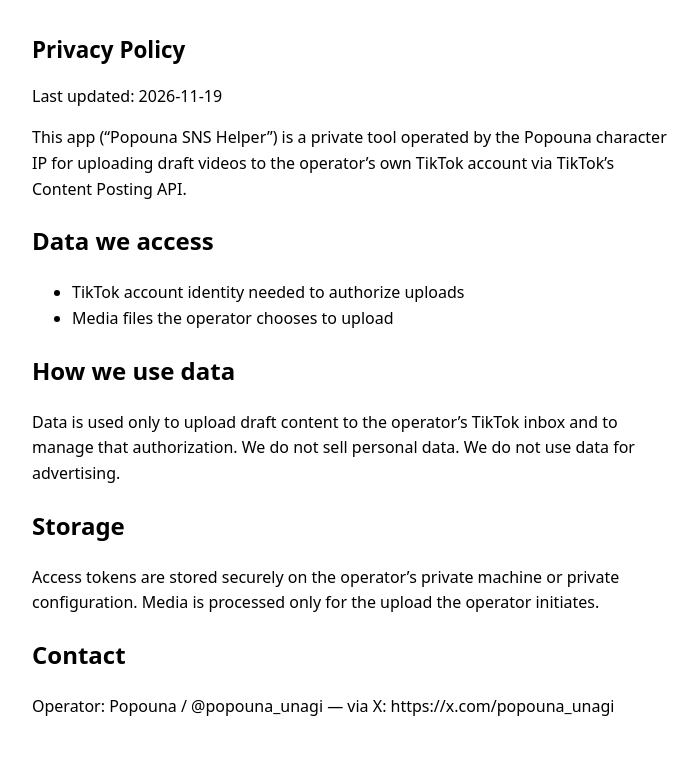
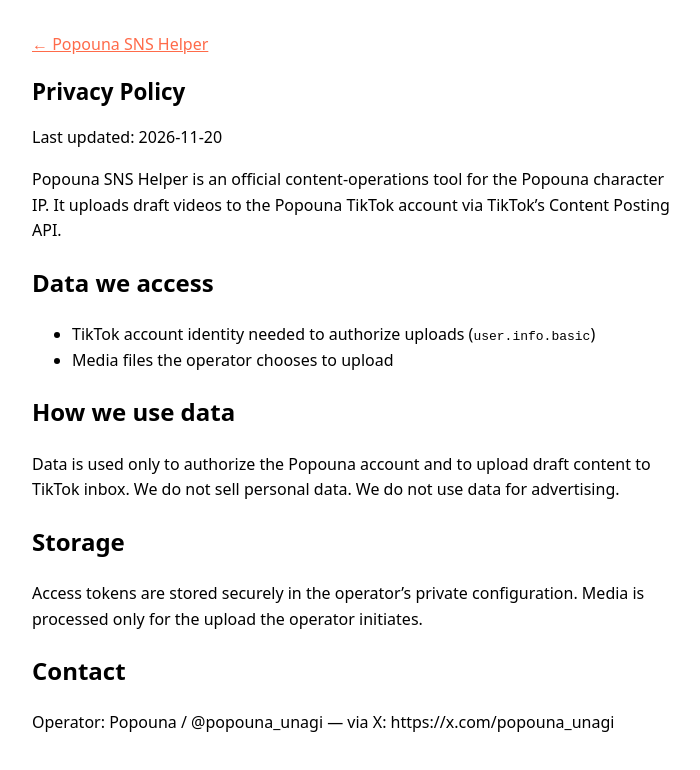
Before and after one commit to unaginau/popouna-legal, a plain HTML site: page privacy.html in a window 1280 px wide. Shown: the whole page, without its empty margins (288-988 px from the left). Drawn offline with Linux system fonts and the light colour scheme.

Commit message:
Improve site pages for TikTok app review

```diff
--- a/privacy.html
+++ b/privacy.html
@@ -1,5 +1,5 @@
 <!DOCTYPE html>
-<html lang="ja">
+<html lang="en">
 <head>
   <meta charset="utf-8" />
   <meta name="viewport" content="width=device-width, initial-scale=1" />
@@ -7,28 +7,30 @@
   <style>
     body { font-family: system-ui, sans-serif; max-width: 40rem; margin: 2rem auto; padding: 0 1rem; line-height: 1.6; }
     h1 { font-size: 1.4rem; }
+    a { color: #ff6b4a; }
   </style>
 </head>
 <body>
+  <p><a href="index.html">← Popouna SNS Helper</a></p>
   <h1>Privacy Policy</h1>
-  <p>Last updated: 2026-11-19</p>
+  <p>Last updated: 2026-11-20</p>
   <p>
-    This app (“Popouna SNS Helper”) is a private tool operated by the Popouna character IP
-    for uploading draft videos to the operator’s own TikTok account via TikTok’s Content Posting API.
+    Popouna SNS Helper is an official content-operations tool for the Popouna character IP.
+    It uploads draft videos to the Popouna TikTok account via TikTok’s Content Posting API.
   </p>
   <h2>Data we access</h2>
   <ul>
-    <li>TikTok account identity needed to authorize uploads</li>
+    <li>TikTok account identity needed to authorize uploads (<code>user.info.basic</code>)</li>
     <li>Media files the operator chooses to upload</li>
   </ul>
   <h2>How we use data</h2>
   <p>
-    Data is used only to upload draft content to the operator’s TikTok inbox and to manage
-    that authorization. We do not sell personal data. We do not use data for advertising.
+    Data is used only to authorize the Popouna account and to upload draft content to TikTok inbox.
+    We do not sell personal data. We do not use data for advertising.
   </p>
   <h2>Storage</h2>
   <p>
-    Access tokens are stored securely on the operator’s private machine or private configuration.
+    Access tokens are stored securely in the operator’s private configuration.
     Media is processed only for the upload the operator initiates.
   </p>
   <h2>Contact</h2>
```
